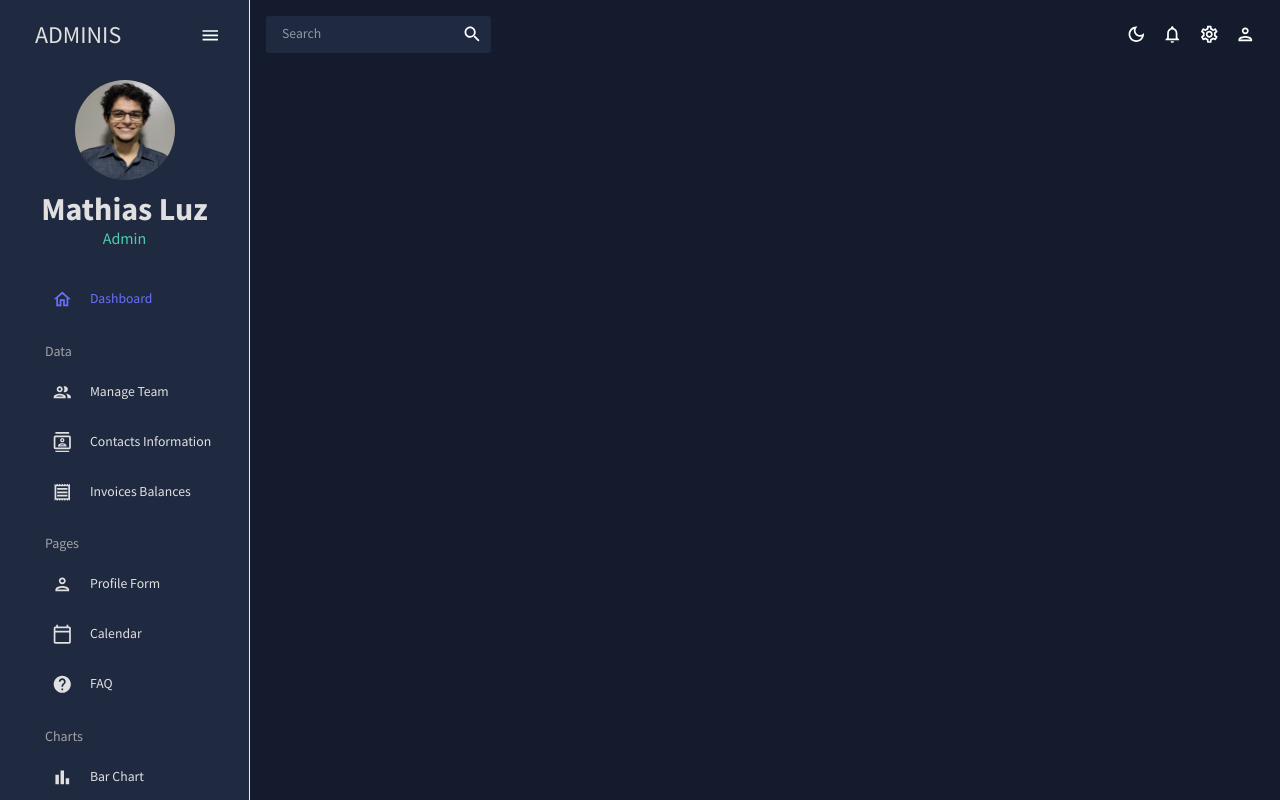
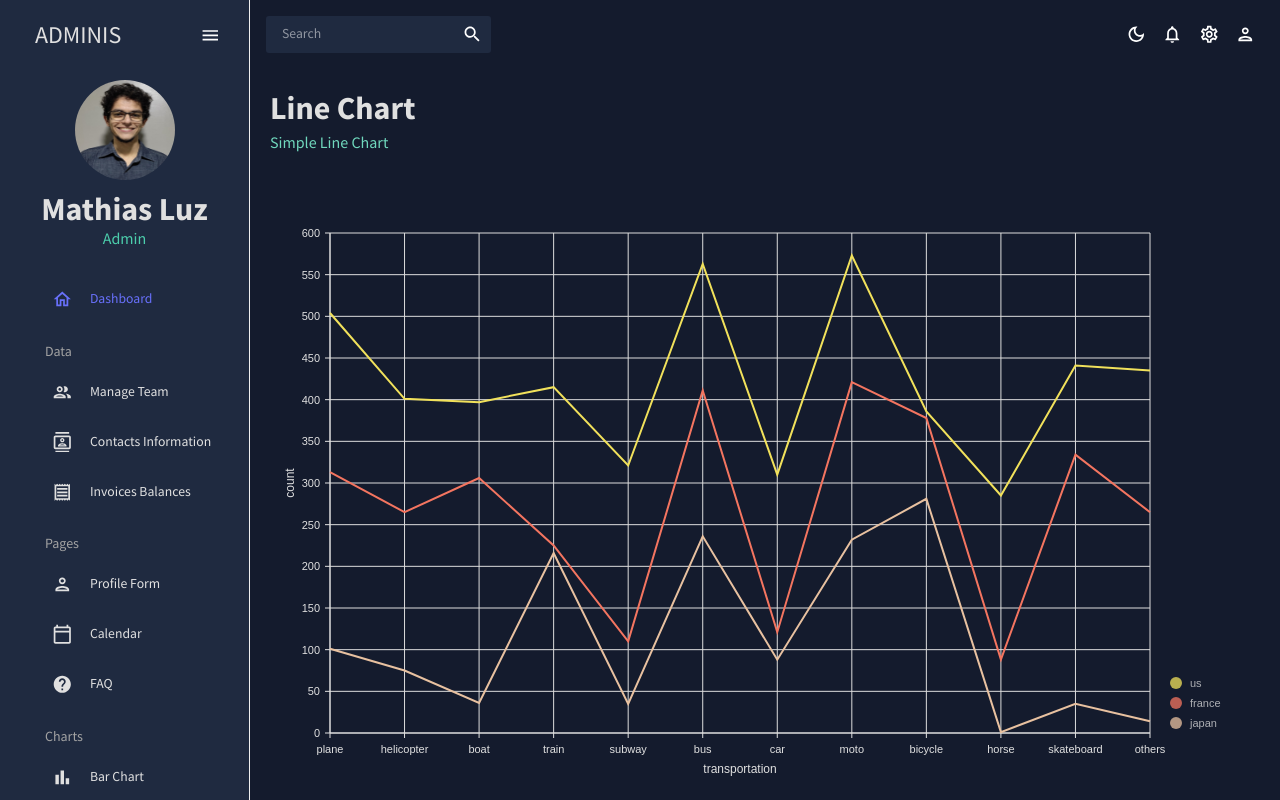
Before and after one commit to MathiasRLuz/React-Admin-Dashboard, a React (Create React App) app in the folder react-admin-dashboard/: page /line in a window 1280 px wide. Shown: the top 800 px of the page. Built offline with nearby package versions, Linux system fonts and the light colour scheme.

Commit message:
Line Chart Nivo + Tooltip container Theme setting

```diff
--- a/react-admin-dashboard/src/App.js
+++ b/react-admin-dashboard/src/App.js
@@ -12,7 +12,7 @@
 import { FAQ } from "./scenes/faq";
 import { Bar } from "./scenes/bar";
 import { Pie } from "./scenes/pie";
-// import { Line } from "./scenes/line";
+import { Line } from "./scenes/line";
 // import { Geography } from "./scenes/geography";
 
 function App() {
@@ -36,7 +36,7 @@
               <Route path="/faq" element={<FAQ />} />
               <Route path="/bar" element={<Bar />} />
               <Route path="/pie" element={<Pie />} />
-              {/* <Route path="/line" element={<Line />} /> */}
+              <Route path="/line" element={<Line />} />
               {/* <Route path="/geography" element={<Geography />} /> */}
             </Routes>
           </main>
--- a/react-admin-dashboard/src/components/BarChart.jsx
+++ b/react-admin-dashboard/src/components/BarChart.jsx
@@ -36,6 +36,12 @@
         legends: {
           text: {
             fill: colors.grey[100],
+          },
+        },
+        tooltip: {
+          container: {
+            background: colors.grey[900],
+            color: colors.grey[100],
           },
         },
       }}
--- /dev/null
+++ b/react-admin-dashboard/src/components/LineChart.jsx
@@ -0,0 +1,112 @@
+import { useTheme } from "@mui/material";
+import { ResponsiveLine } from "@nivo/line";
+import { tokens } from "../theme";
+import { mockLineData as data } from "../data/mockData";
+
+export const LineChart = () => {
+  const theme = useTheme();
+  const colors = tokens(theme.palette.mode);
+
+  return (
+    <ResponsiveLine
+      data={data}
+      theme={{
+        // adicionado
+        axis: {
+          domain: {
+            line: {
+              stroke: colors.grey[100],
+            },
+          },
+          legend: {
+            text: {
+              fill: colors.grey[100],
+            },
+          },
+          ticks: {
+            line: {
+              stroke: colors.grey[100],
+              strokeWidth: 1,
+            },
+            text: {
+              fill: colors.grey[100],
+            },
+          },
+        },
+        legends: {
+          text: {
+            fill: colors.grey[100],
+          },
+        },
+        tooltip: {
+          container: {
+            background: colors.grey[900],
+            color: colors.grey[100],
+          },
+        },
+      }}
+      margin={{ top: 50, right: 110, bottom: 50, left: 60 }}
+      xScale={{ type: "point" }}
+      yScale={{
+        type: "linear",
+        min: "auto",
+        max: "auto",
+        stacked: true,
+        reverse: false,
+      }}
+      yFormat=" >-.2f"
+      axisTop={null}
+      axisRight={null}
+      axisBottom={{
+        orient: "bottom",
+        tickSize: 5,
+        tickPadding: 5,
+        tickRotation: 0,
+        legend: "transportation",
+        legendOffset: 36,
+        legendPosition: "middle",
+      }}
+      axisLeft={{
+        orient: "left",
+        tickSize: 5,
+        tickPadding: 5,
+        tickRotation: 0,
+        legend: "count",
+        legendOffset: -40,
+        legendPosition: "middle",
+      }}
+      pointSize={10}
+      pointColor={{ theme: "background" }}
+      pointBorderWidth={2}
+      pointBorderColor={{ from: "serieColor" }}
+      pointLabelYOffset={-12}
+      useMesh={true}
+      legends={[
+        {
+          anchor: "bottom-right",
+          direction: "column",
+          justify: false,
+          translateX: 100,
+          translateY: 0,
+          itemsSpacing: 0,
+          itemDirection: "left-to-right",
+          itemWidth: 80,
+          itemHeight: 20,
+          itemOpacity: 0.75,
+          symbolSize: 12,
+          symbolShape: "circle",
+          symbolBorderColor: "rgba(0, 0, 0, .5)",
+          effects: [
+            {
+              on: "hover",
+              style: {
+                itemBackground: "rgba(0, 0, 0, .03)",
+                itemOpacity: 1,
+              },
+            },
+          ],
+        },
+      ]}
+    />
+  );
+};
--- a/react-admin-dashboard/src/components/PieChart.jsx
+++ b/react-admin-dashboard/src/components/PieChart.jsx
@@ -36,6 +36,12 @@
         legends: {
           text: {
             fill: colors.grey[100],
+          },
+        },
+        tooltip: {
+          container: {
+            background: colors.grey[900],
+            color: colors.grey[100],
           },
         },
       }}
--- /dev/null
+++ b/react-admin-dashboard/src/scenes/line/index.jsx
@@ -0,0 +1,15 @@
+import { LineChart } from "../../components/LineChart";
+import { Header } from "../../components/Header";
+import { Box } from "@mui/material";
+
+export const Line = () => {
+  return (
+    <Box m="20px">
+      <Header title="Line Chart" subtitle="Simple Line Chart" />
+
+      <Box height="75vh">
+        <LineChart />
+      </Box>
+    </Box>
+  );
+};
```
